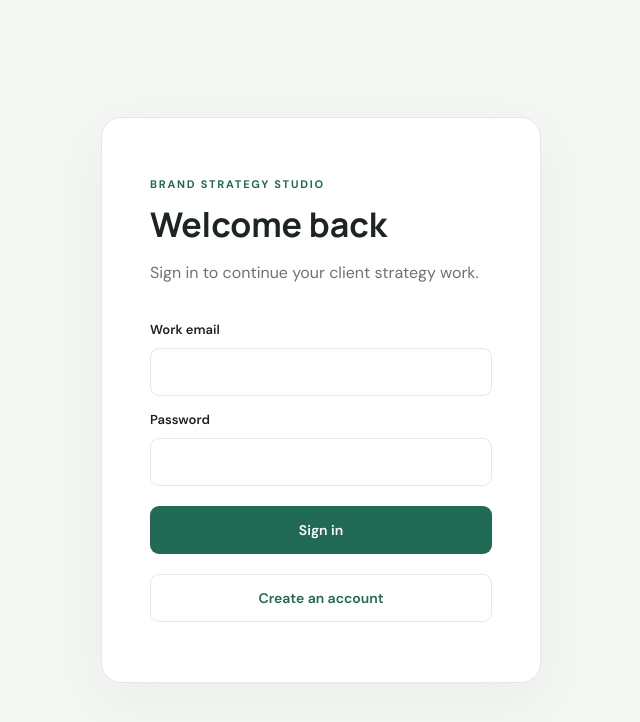
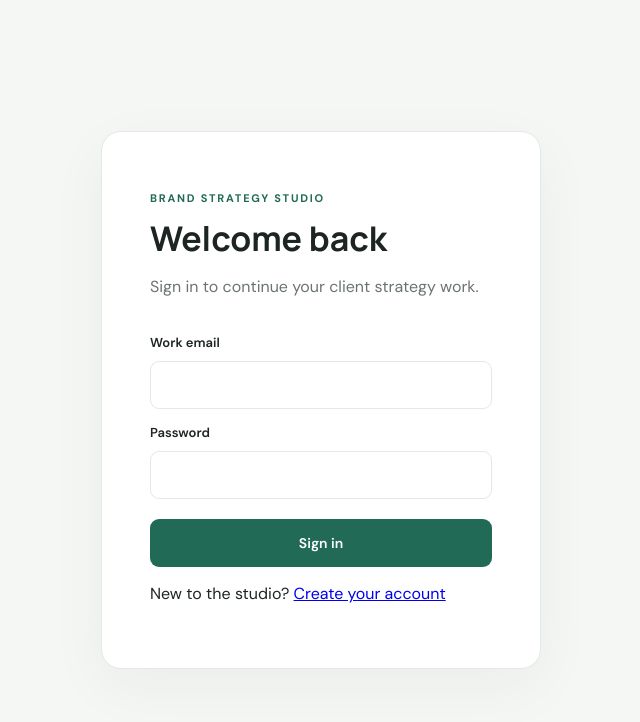
Before and after one commit to 112233Dav/Brand-Strategy-Agency-app, a Next.js app: page /login in a window 1280 px wide. Shown: the top 722 px of the page, without its empty margins (319-959 px from the left). Built offline with nearby package versions, Linux system fonts and the light colour scheme; no server answers.

Commit message:
Separate sign-in and account creation

```diff
--- a/src/app/login/page.tsx
+++ b/src/app/login/page.tsx
@@ -1,12 +1,10 @@
-import { signIn, signUp } from "@/app/actions";
+import { signIn } from "@/app/actions";
 
-type LoginPageProps = { searchParams: Promise<{ error?: string; message?: string; setup?: string }> };
+type LoginPageProps = { searchParams: Promise<{ error?: string }> };
 
 export default async function LoginPage({ searchParams }: LoginPageProps) {
   const params = await searchParams;
-  const supabaseReady = Boolean(process.env.NEXT_PUBLIC_SUPABASE_URL && process.env.NEXT_PUBLIC_SUPABASE_PUBLISHABLE_KEY);
-  const message = params.message === "check-email" ? "Check your email to confirm your account." : null;
-  const error = params.error ? "We could not complete that request. Check your details and try again." : null;
+  const error = params.error ? "We couldn't sign you in. If this is your first visit, create an account and confirm your email first. Otherwise, check your email and password and try again." : null;
 
   return (
     <main>
@@ -14,17 +12,15 @@ export default async function LoginPage({ searchParams }: LoginPageProps) {
         <p className="eyebrow">BRAND STRATEGY STUDIO</p>
         <h1 id="login-title">Welcome back</h1>
         <p className="muted">Sign in to continue your client strategy work.</p>
-        {!supabaseReady && <p className="notice" role="status">Account access is being connected. Please check back shortly.</p>}
-        {message && <p className="notice" role="status">{message}</p>}
         {error && <p className="error" role="alert">{error}</p>}
-        <form action={signIn} className="auth-form" aria-disabled={!supabaseReady}>
+        <form action={signIn} className="auth-form">
           <label htmlFor="email">Work email</label>
           <input id="email" name="email" type="email" autoComplete="email" required />
           <label htmlFor="password">Password</label>
           <input id="password" name="password" type="password" autoComplete="current-password" required minLength={8} />
-          <button disabled={!supabaseReady} type="submit">Sign in</button>
-          <button disabled={!supabaseReady} className="secondary-button" formAction={signUp} type="submit">Create an account</button>
+          <button type="submit">Sign in</button>
         </form>
+        <p className="auth-footer">New to the studio? <a href="/signup">Create your account</a></p>
       </section>
     </main>
   );
```
